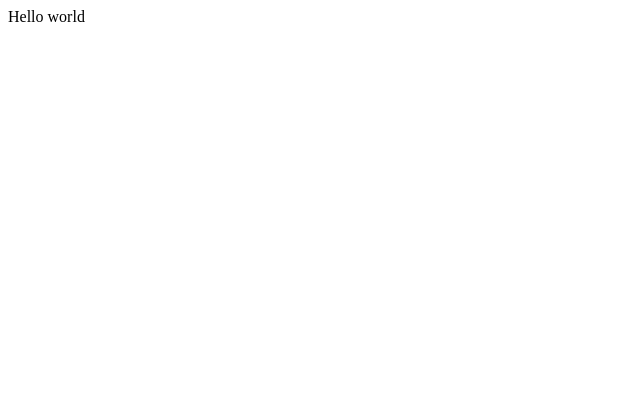
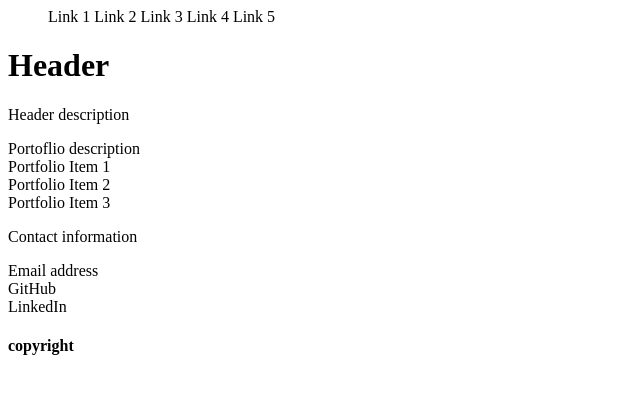
Before and after one commit to devashrlucas/devashrlucas.github.io, a plain HTML site: page index.html in a window 1280 px wide. Shown: the whole page, without its empty margins (0-640 px from the left). Drawn offline with Linux system fonts and the light colour scheme.

Commit message:
Added index.html outline

```diff
--- a/css/main.css
+++ b/css/main.css
@@ -0,0 +1,3 @@
+#navbar li{
+    display: inline-block;
+}
--- a/index.html
+++ b/index.html
@@ -9,6 +9,47 @@
         <script src="/js/main.js"></script>
     </head>
     <body>
-    Hello world
+
+        <!--Navigation bar-->
+        <nav id="navbar">
+            <ul class="navlinks">
+                <li>Link 1</li>
+                <li>Link 2</li>
+                <li>Link 3</li>
+                <li>Link 4</li>
+                <li>Link 5</li>
+            </ul>
+        </nav>
+
+        <!--Header-->
+        <header>
+            <h1>Header</h1>
+            <p id="header-description">Header description</p>
+        </header>
+
+        <!--Main content-->
+        <div class="main-container">
+
+        <!--Section: portfolio -->
+            <section class="portfolio">
+                <div class="portfolio" id="portfolio-intro">Portoflio description</div>
+                <div class="portfolio-item">Portfolio Item 1</div>
+                <div class="portfolio-item">Portfolio Item 2</div>
+                <div class="portfolio-item">Portfolio Item 3</div>
+            </section>
+
+        <!--Section: contact information -->
+            <section class="contact">
+                <p>Contact information</p>
+                <div class="contact" id="email">Email address</div>
+                <div class="contact" id="github">GitHub</div>
+                <div class="contact" id="linkedin">LinkedIn</div>
+            </section>
+        </div>
+
+        <!--Footer-->
+        <footer>
+            <h4> copyright </h4>
+        </footer>
     </body>
 </html>
```
Lines whose indentation alone changed are shown as unchanged.
